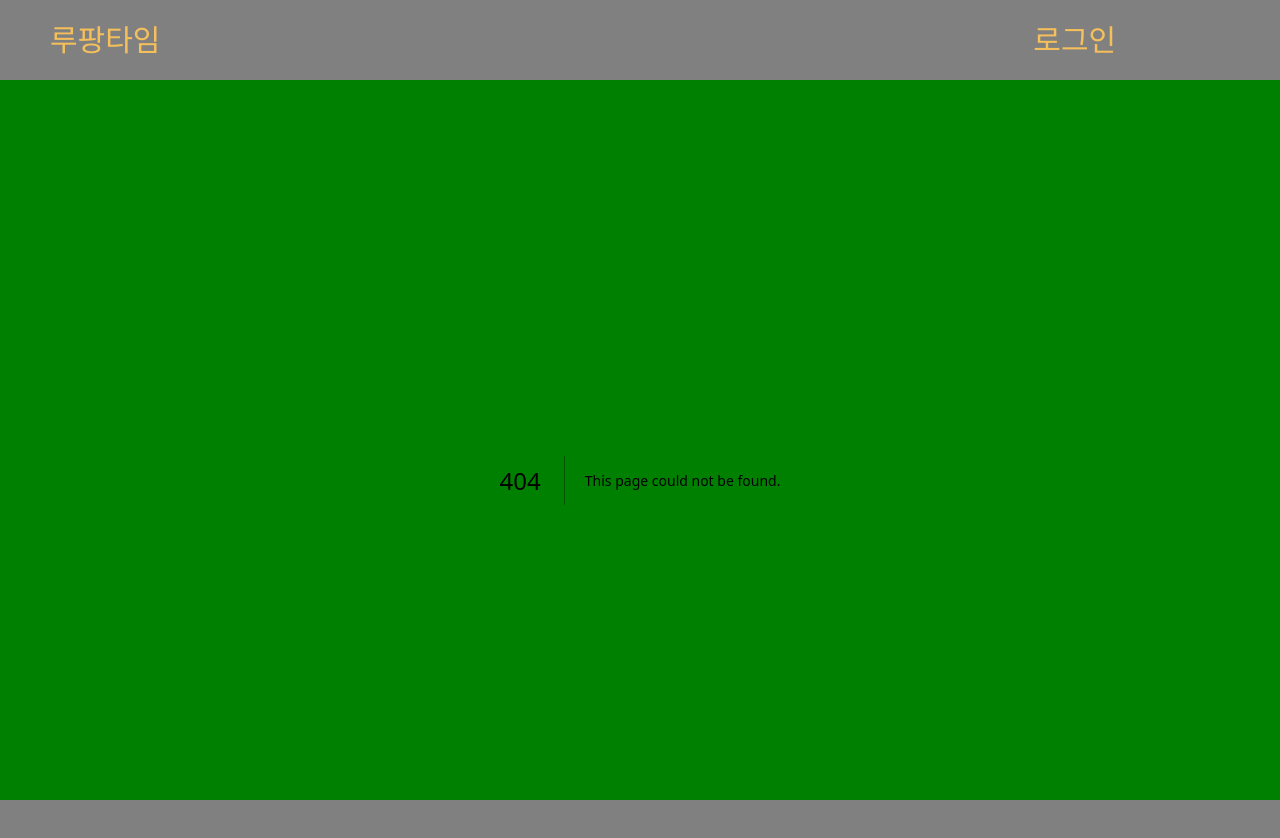
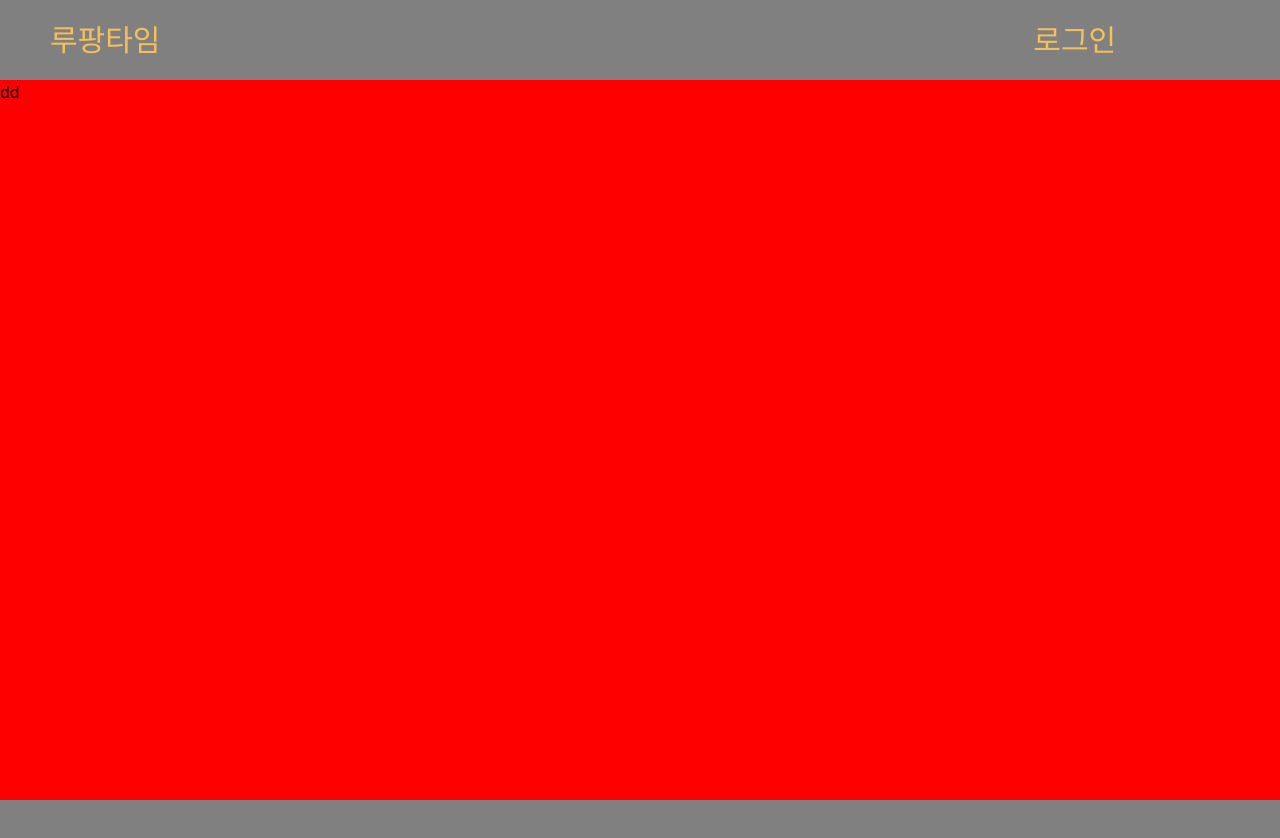
Before and after one commit to mingddori/LupangTime_Project, a Next.js app: page /login in a window 1280 px wide. Before the commit this address had no page. Shown: the top 838 px of the page. After the commit the page ends 800 px from the top, so only its background shows below. Built offline with nearby package versions, Linux system fonts and the light colour scheme.

Commit message:
Update : 로그인 페이지 생성

```diff
--- /dev/null
+++ b/src/app/login/page.js
@@ -0,0 +1,9 @@
+import { Button, Grid2 as Grid, Paper, Stack, Typography } from "@mui/material";
+
+export default function LoginPage() {
+    return (
+        <Grid container size={12} sx={{ height: "100%", display: "flex", flexDirection: "column", background : "red" }}>
+            dd
+        </Grid>
+    )
+}
```
